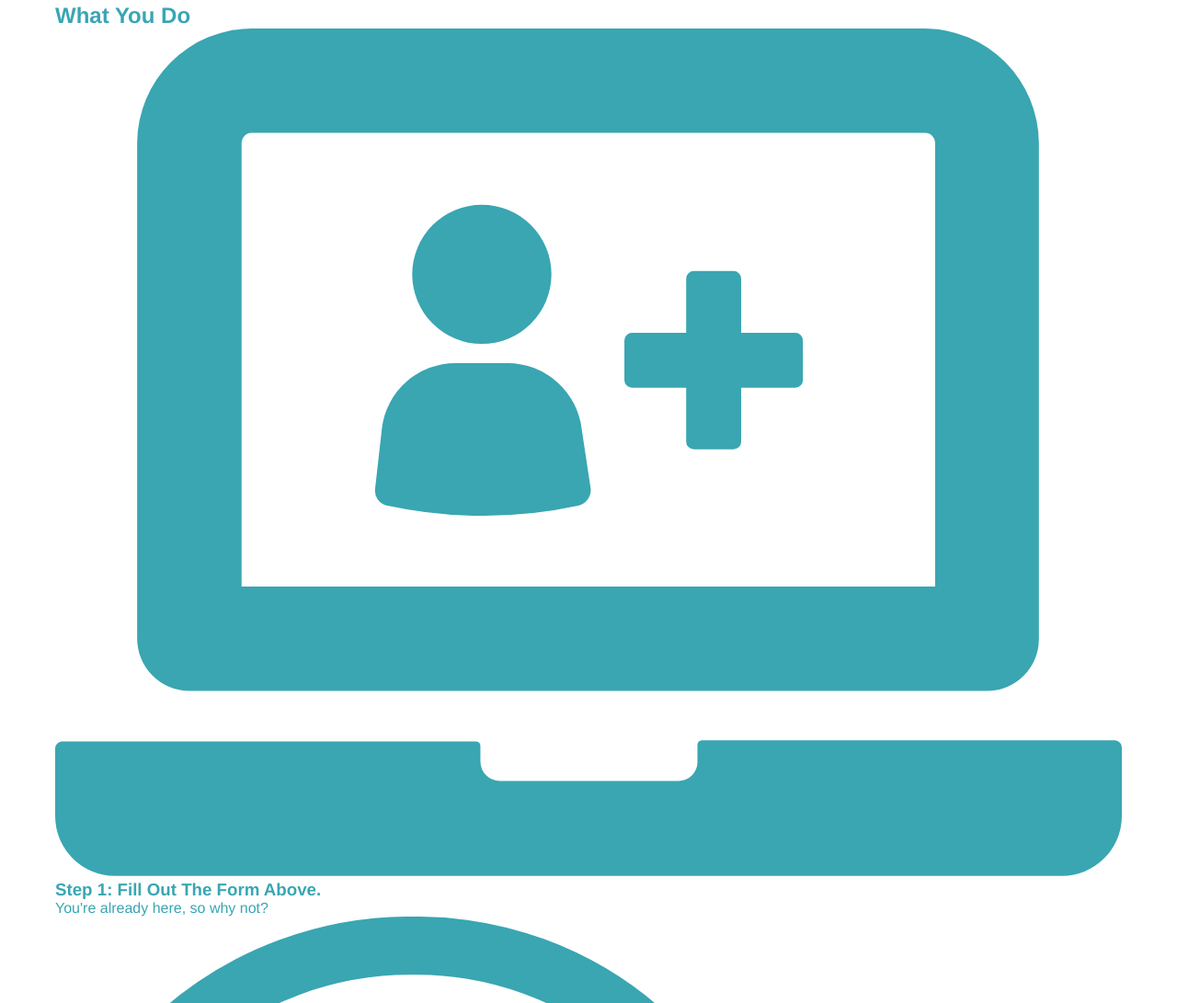
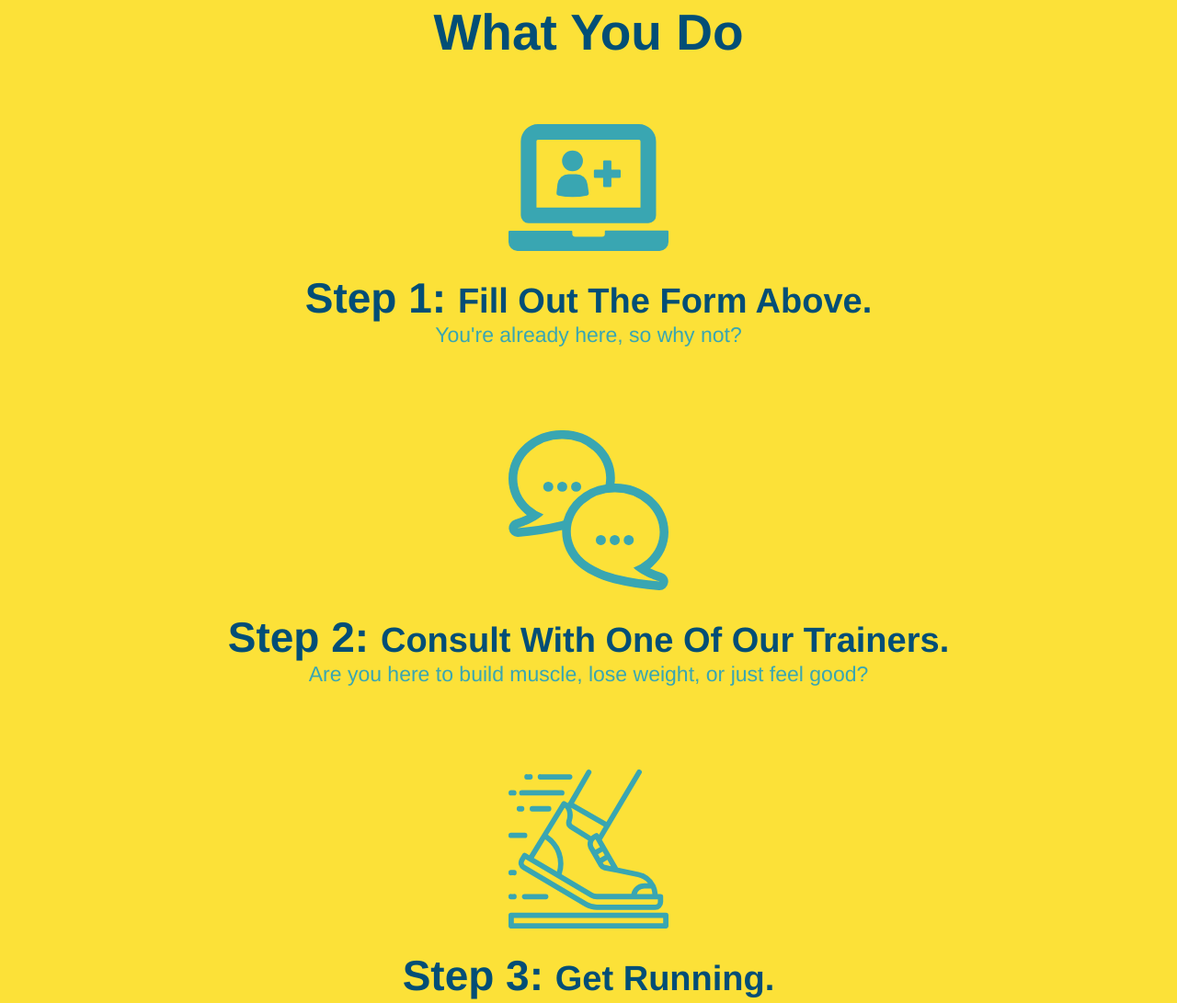
Before and after one commit to BrennanJLM/Run-Buddy, a plain HTML site: page index.html in a window 1280 px wide. Shown: the part 1117-2208 px from the top of the page at 92% size. Drawn offline with Linux system fonts and the light colour scheme.

Commit message:
style what you do section

```diff
--- a/index.html
+++ b/index.html
@@ -71,37 +71,37 @@
 
   <!-- "what we do" section -->
   <section id="what-we-do" class="intro">
-    <h2>What We Do</h2>
+    <h2 class="section-title primary-border">What We Do</h2>
     <p>butcher selfies chambray shabby chic gentrify readymade yr Echo Park XOXO Tumblr normcore Banksy direct trade Blue Bottle chillwave you probably haven't heard of them single-origin coffee Vice fanny pack fixie Odd Future Austin fingerstache pickled twee synth Wes Anderson Thundercats viral bitters flannel meggings narwhal Marfa Schlitz sustainable Intelligentsia umami deep v craft
     </p>
   </section>
 
   <!-- "what you do" section -->
-  <section id="what-you-do">
-    <h2>What You Do</h2>
+  <section id="what-you-do" class="steps">
+    <h2 class="section-title primary-border">What You Do</h2>
 
     <div>
       <!--inser this img element-->
       <img src="step-1.svg" alt=""/>
-      <h3>Step 1: Fill Out The Form Above.</h3>
+      <h3>Step 1: <span>Fill Out The Form Above.</span></h3>
       <p>You're already here, so why not?</p>
     </div>
 
     <div>
       <img src="step-2.svg" alt="" />
-      <h3>Step 2:Consult With One Of Our Trainers.</h3>
+      <h3>Step 2: <span>Consult With One Of Our Trainers.</span></h3>
       <p>Are you here to build muscle, lose weight, or just feel good?</p>
     </div>
 
     <div>
       <img src="step-3.svg" alt="" />
-      <h3>Step 3: Get Running.</h3>
+      <h3>Step 3: <span>Get Running.</span></h3>
       <p>Hit the ground running (literally) once your trainer lays out your plan</p>
     </div>
 
     <div>
       <img src="step-4.svg" alt="" />
-      <h3>Step 4: See Results</h3>
+      <h3>Step 4: <span>See Results.</span></h3>
       <p>Bi-weekly checkins with your trainer will keep you focused</p>
     </div>
   </section>
--- a/style.css
+++ b/style.css
@@ -113,15 +113,6 @@ body {
       .intro {
           text-align: center;
       }
-      .intro h2 {
-        font-size: 55px;
-        color: #024e76;
-        margin-bottom: 35px;
-        padding: 0 100px 20px 100px;
-        border-bottom: 3px solid;
-        border-color: #fce138;
-        display: inline-block;
-      }
       .intro p {
           line-height: 1.7;
           color: #39a6b2;
@@ -130,3 +121,49 @@ body {
           margin: 0 auto;
 
       }
+      .steps {
+          text-align: center;
+          background: #fce138;
+      }
+     .section-title {
+          font-size: 55px;
+          color: #024e76;
+          margin-bottom: 35px;
+          padding: 0 100px 20px 100px;
+          display: inline-block;
+          border-bottom: 3px solid;
+      }
+      .primary-border {
+          border-color: #fce138
+      }
+      .secondary-border {
+          border-color: #39a6b2
+      }
+      .steps div {
+          margin-bottom: 80px;
+      }
+      .steps img {
+          width: 15%;
+          margin: 10px 0;
+      }
+      .steps h3 {
+          color: #024e76;
+          font-size: 46px;
+          margin-top: 10px;
+      }
+      .steps p {
+          color: #39a6b2;
+          font-size: 23px;
+      }
+      .steps span {
+          font-size: 38px;
+      }
+      .steps-2 span {
+        font-size: 38px;
+      }
+      .steps-3 span {
+        font-size: 38px;
+      }
+      .steps-4 span {
+        font-size: 38px;
+      }
```
